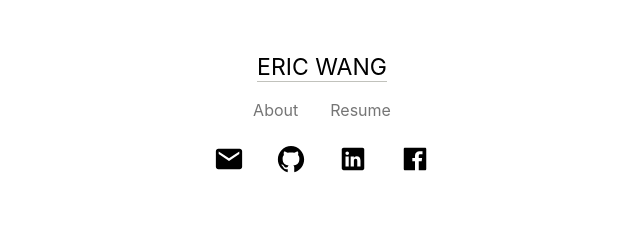
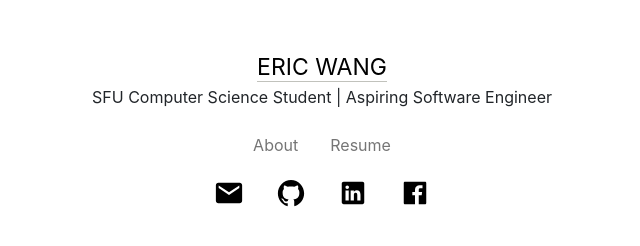
Before and after one commit to eowang/eowang.github.io, a plain HTML site: page resume.html in a window 1280 px wide. Shown: the whole page, without its empty margins (318-958 px from the left). Drawn offline with nearby package versions, Linux system fonts and the light colour scheme.

Commit message:
Update resume.html

```diff
--- a/resume.html
+++ b/resume.html
@@ -14,7 +14,7 @@
 <body>
 <div class="container justify-content-center">
   <a href="index.html" id="Head">Eric Wang</a>
-
+  <div><p class="Title">SFU Computer Science Student | Aspiring Software Engineer</p></div>
       <ul class="nav justify-content-center">
         <li class="nav-item">
           <a class="nav-link active" href="about.html">About</a>
```
